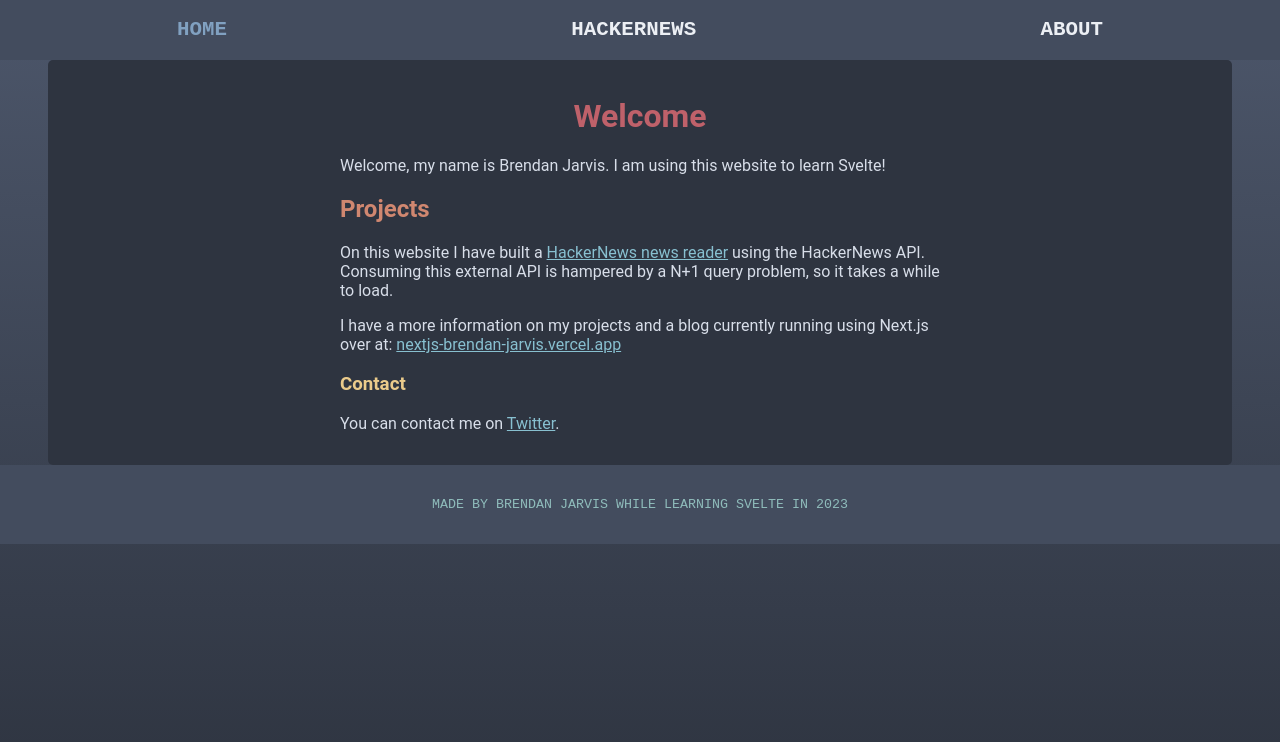
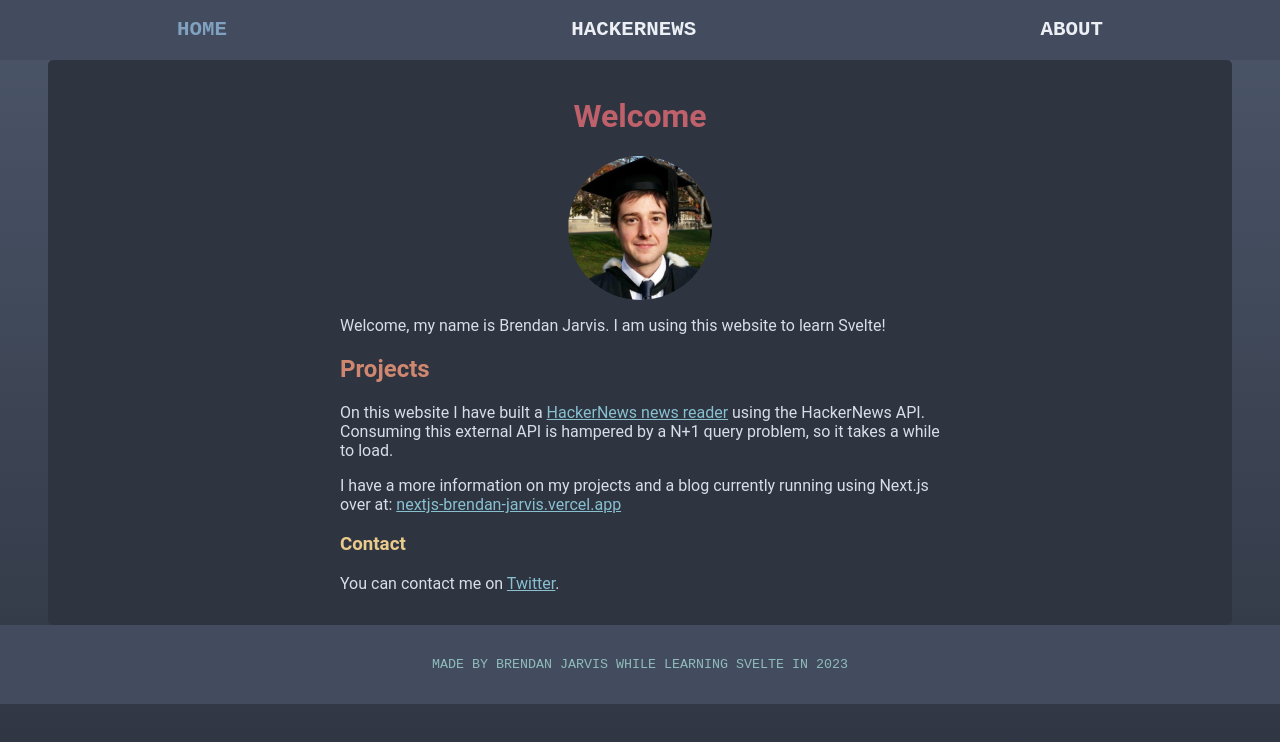
Before and after one commit to brendan-jarvis/svelte, a SvelteKit app: page / in a window 1280 px wide. Shown: the top 742 px of the page. Built offline with nearby package versions, Linux system fonts and the light colour scheme.

Commit message:
Update home page

```diff
--- a/src/routes/+page.svelte
+++ b/src/routes/+page.svelte
@@ -1,6 +1,3 @@
-<script lang="ts">
-</script>
-
 <svelte:head>
 	<title>Svelte by Brendan Jarvis</title>
 	<meta name="description" content="A website built using Svelte by Brendan Jarvis" />
@@ -8,6 +5,7 @@
 
 <div class="content">
 	<h1>Welcome</h1>
+	<img src="profile.jpg" alt="Brendan Jarvis at graduation" height={144} width={144} />
 	<p>Welcome, my name is Brendan Jarvis. I am using this website to learn Svelte!</p>
 	<h2>Projects</h2>
 	<p>
@@ -35,4 +33,10 @@
 	h1 {
 		text-align: center;
 	}
+
+	img {
+		display: block;
+		margin: 0 auto;
+		border-radius: 50%;
+	}
 </style>
```
Also changed, not shown: static/profile.jpg (added).
